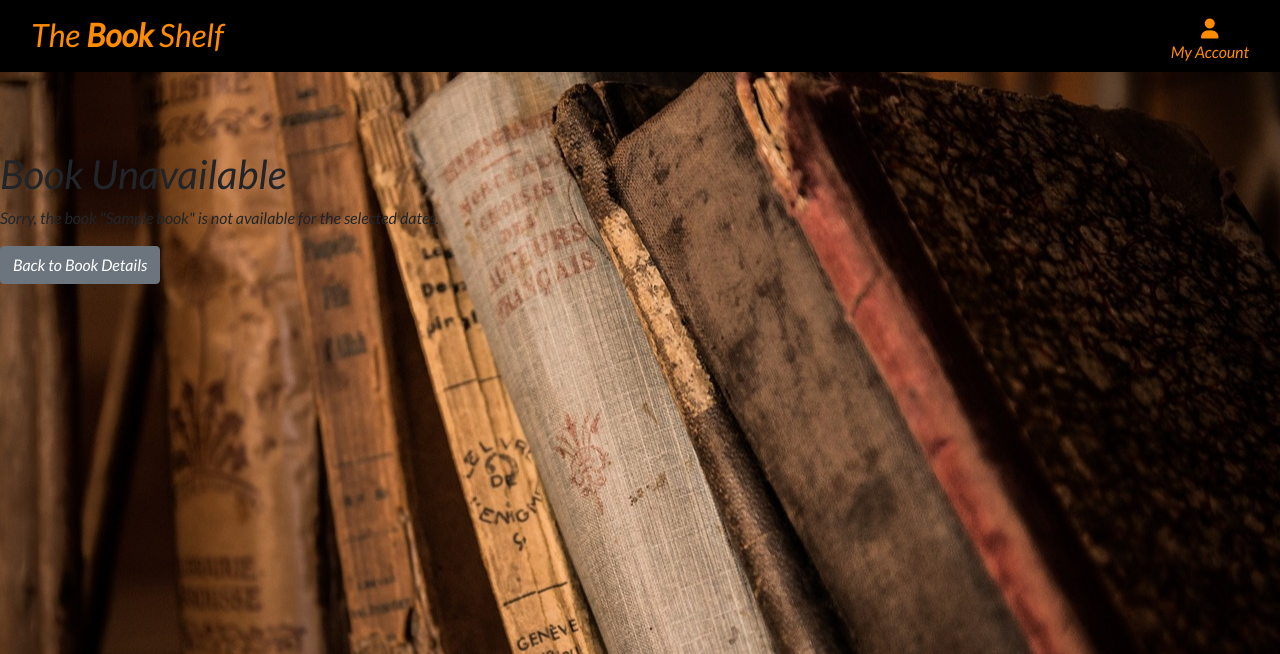
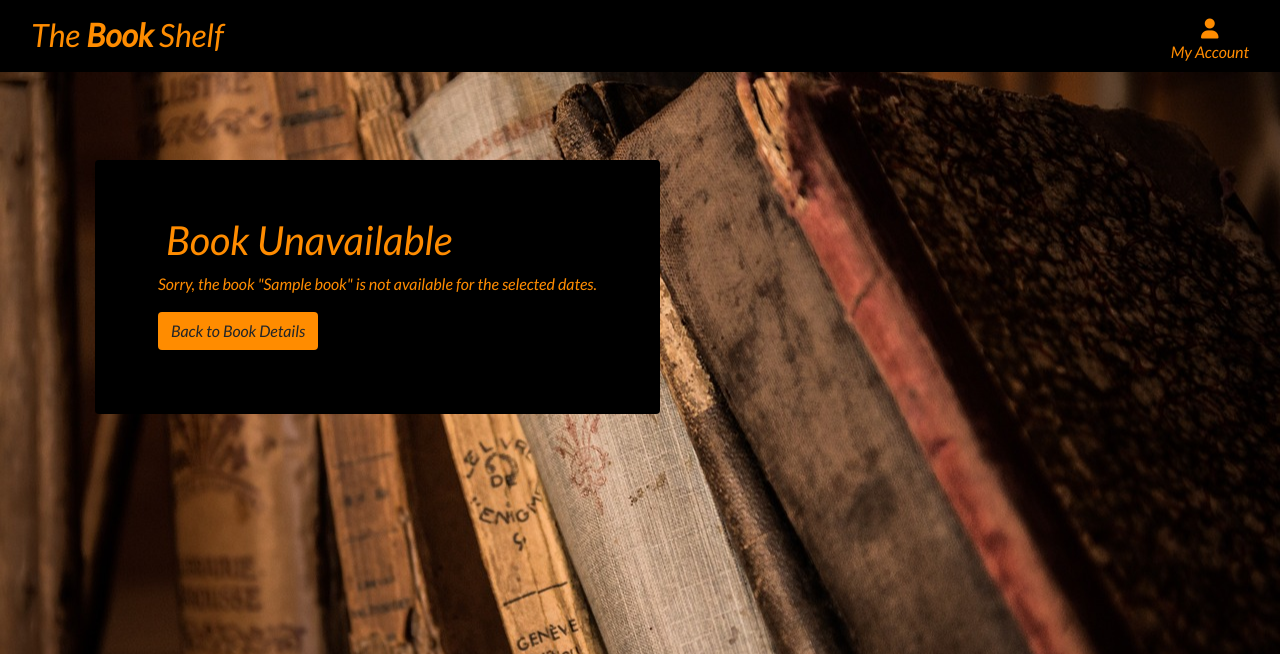
Before and after one commit to ourfalia/the-book-shelf, a Django app: template rental/templates/rental/book_unavailable.html in a window 1280 px wide. Shown: the top 654 px of the page. Run offline with Django 3.2, Linux system fonts and the light colour scheme; the template is opened without the code that fills it: most values are stand-ins (such as "Sample title", 1, 10 or a date in 2020); some libraries are stand-ins or nearby versions.

Commit message:
update book unavailable template

```diff
--- a/rental/templates/rental/book_unavailable.html
+++ b/rental/templates/rental/book_unavailable.html
@@ -1,9 +1,12 @@
 {% extends 'base.html' %}
 {% block content %}
-<div class="header-container">
-    <h1>Book Unavailable</h1>
-    <p>Sorry, the book "{{ book.title }}" is not available for the selected dates.</p>
-    <a class="btn btn-secondary" href="{% url 'book_detail' pk=book.pk %}">Back to Book Details</a>
-</div>
-
+    <div class="container header-container ">
+        <div class="black-bg rounded p-5">
+            <div class="container-md mx-auto">
+                <h1 class="orange-text m-2">Book Unavailable</h1>
+                <p class="orange-text">Sorry, the book "{{ book.title }}" is not available for the selected dates.</p>
+                <a class="btn orange-color mb-3" href="{% url 'book_detail' pk=book.pk %}">Back to Book Details</a>
+            </div>
+        </div>
+    </div>
 {% endblock %}
```
